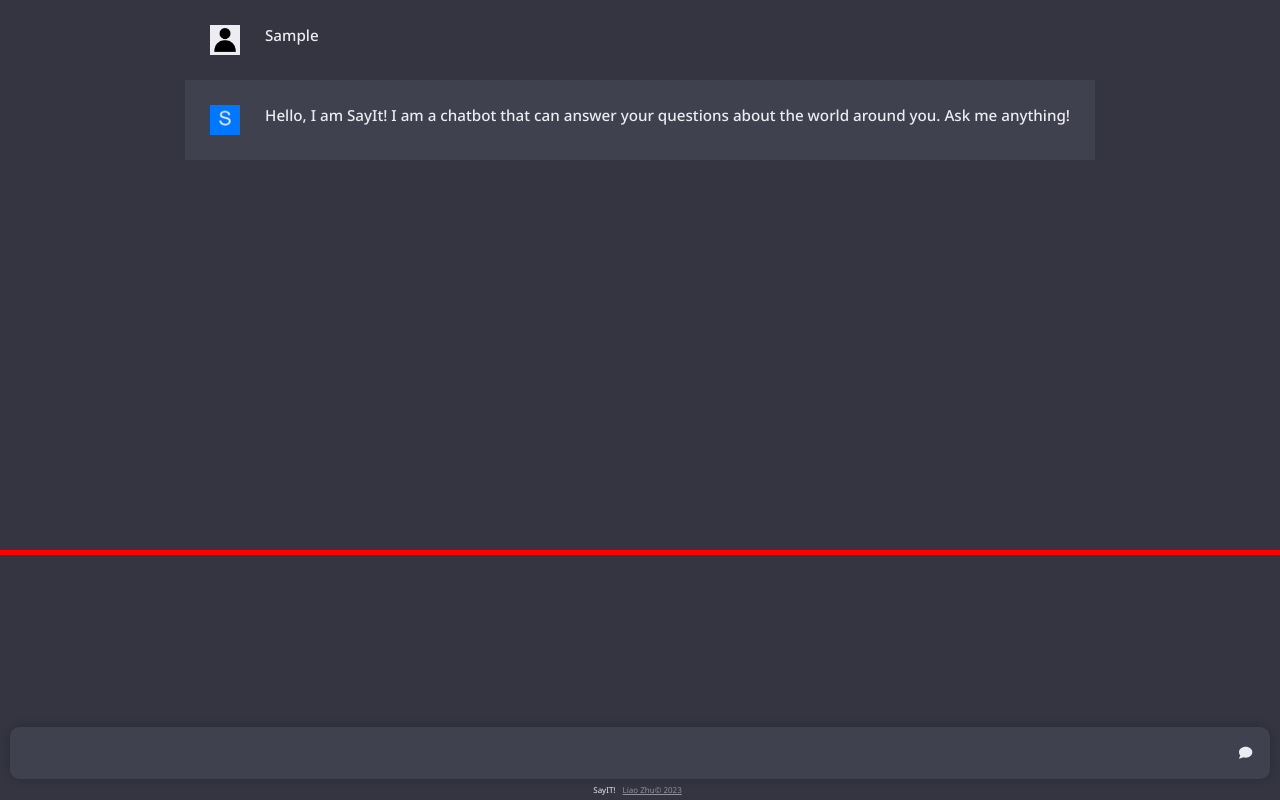
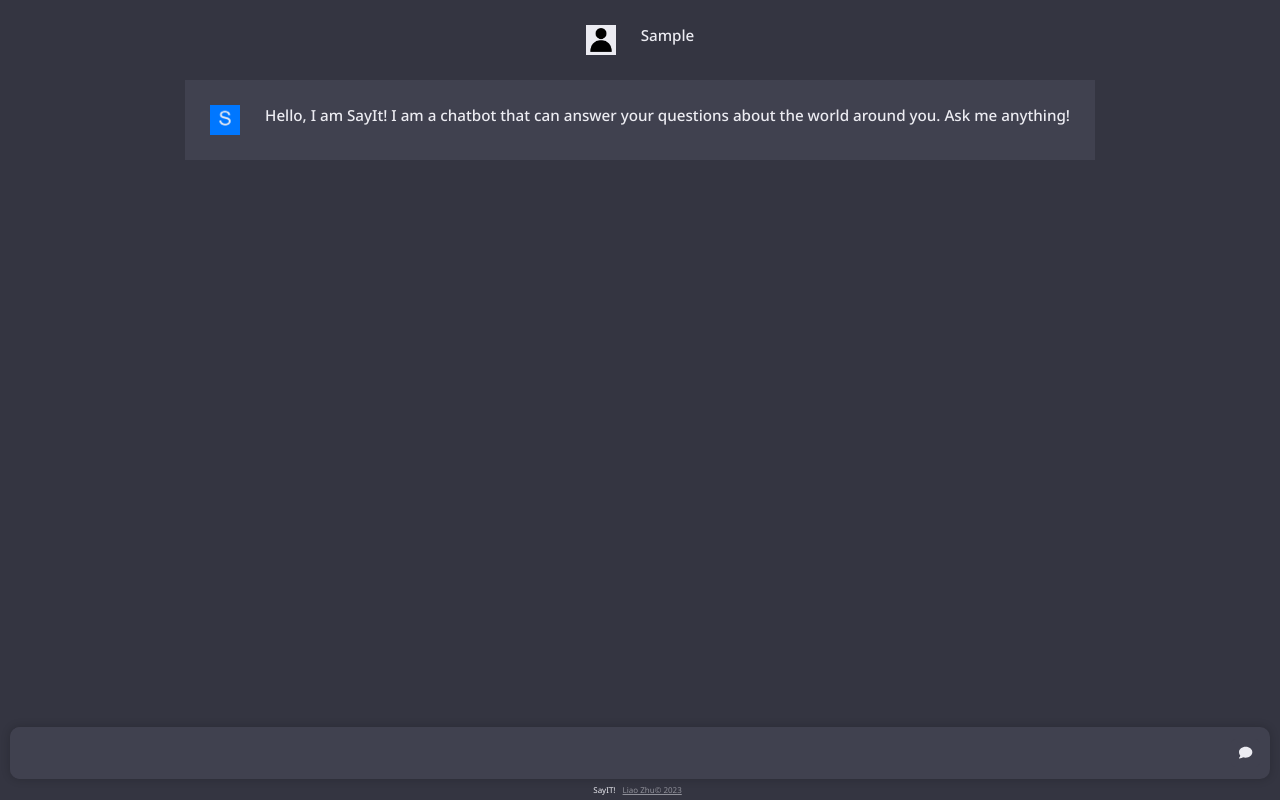
Before and after one commit to liaozhuzhu/sayit, a React (Create React App) app: page / in a window 1280 px wide. Both pictures are taken after typing "Sample" into the empty fields and a click on the button 1245 px from the left and 753 px from the top of the page. Built offline with nearby package versions, Linux system fonts and the light colour scheme.

Commit message:
fixed wrap word

```diff
--- a/src/styles.css
+++ b/src/styles.css
@@ -133,7 +133,9 @@ body {
   display: flex;
   justify-content: center;
   align-items: top;
-  width: 100%;
+  /* make text overflow go to the next line */
+  word-break: break-word;
+  /* make the text wrap around the box */
 }
 
 .profile-icon {
@@ -175,7 +177,6 @@ body {
 
 #main {
   width: 100%;
-  outline: 5px solid red;
   display: flex;
   align-items: center;
   flex-direction: column;
```
Also changed, not shown: 1 other file (tests, documents, lock files or other folders).
